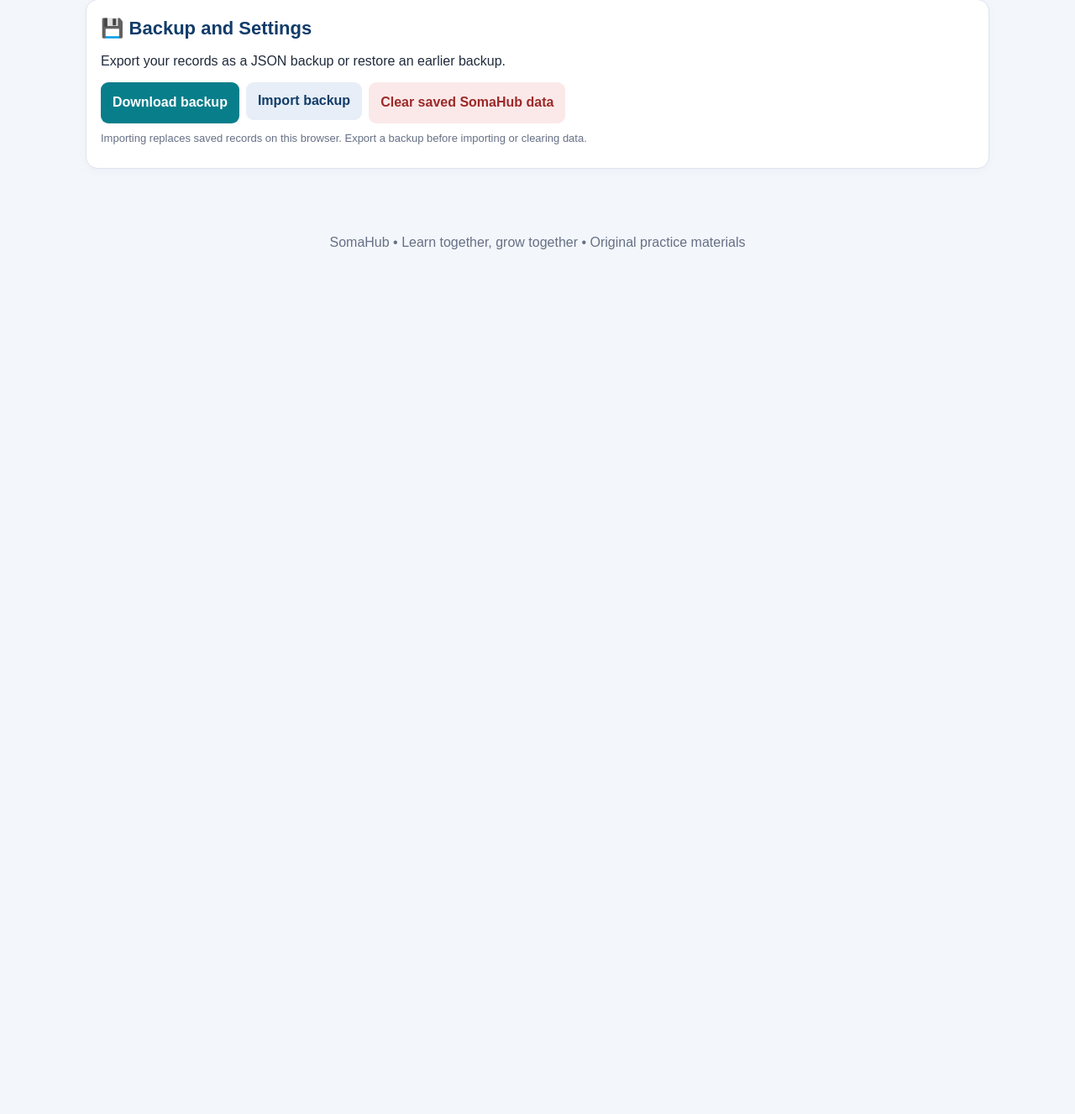
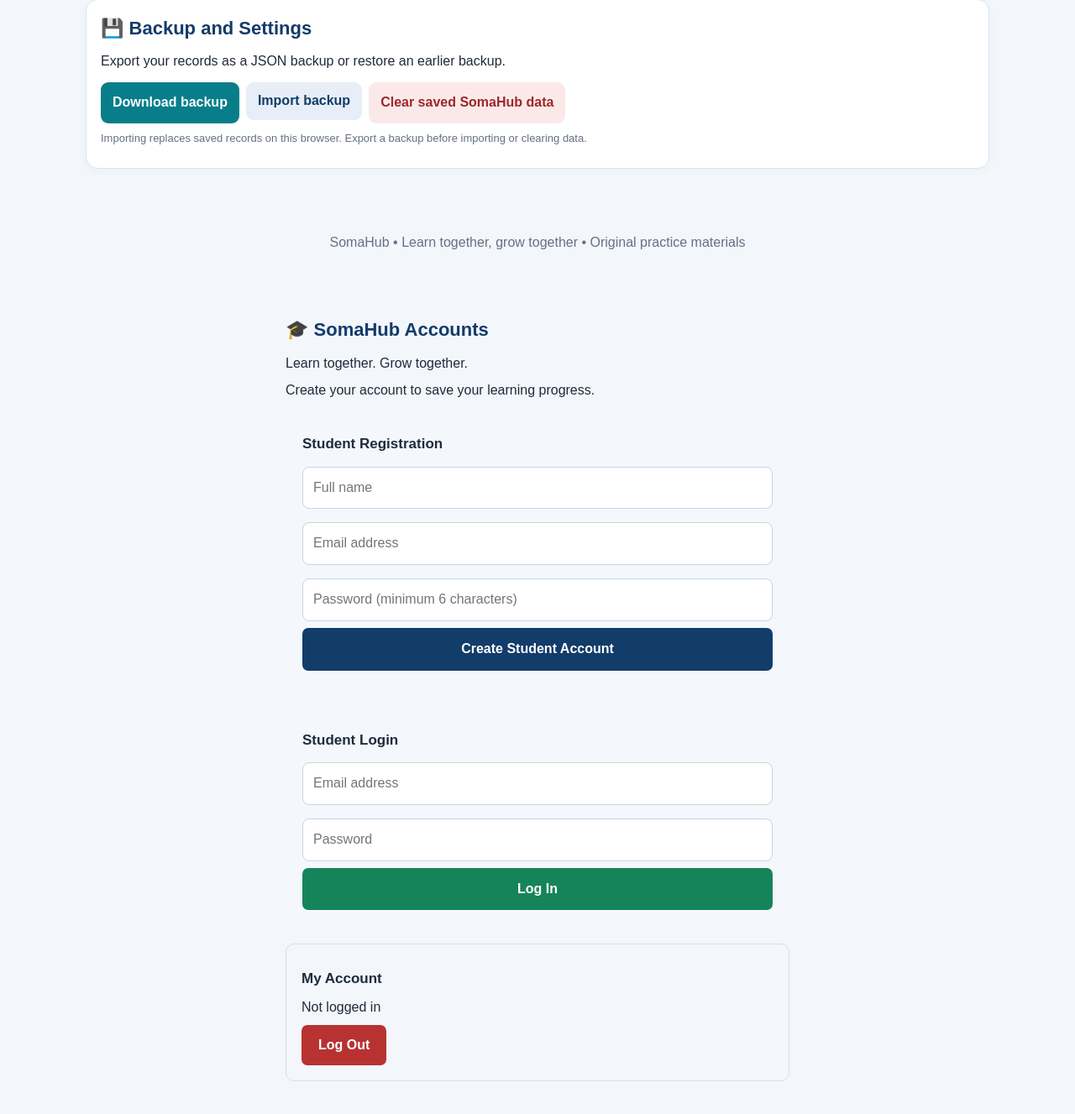
Before and after one commit to davidnyagaka/Somahub, a plain HTML site: page index.html in a window 1280 px wide. Shown: the part 5183-6510 px from the top of the page at 84% size. Before the commit the page ends 5504 px from the top, so only its background shows below. Drawn offline with nearby package versions, Linux system fonts and the light colour scheme.

Commit message:
Add account registration and login sections

```diff
--- a/index.html
+++ b/index.html
@@ -903,5 +903,162 @@
 </script>
 <!-- END SOMAHUB REVISION CENTRE -->
 
+<!-- ==================================
+     SOMAHUB ACCOUNT SYSTEM
+=================================== -->
+
+<section id="accountSection" style="
+  max-width:650px;
+  margin:30px auto;
+  padding:25px;
+  font-family:Arial,sans-serif;
+">
+
+  <h2>🎓 SomaHub Accounts</h2>
+  <p>Learn together. Grow together.</p>
+  <p>Create your account to save your learning progress.</p>
+
+  <!-- REGISTRATION -->
+  <div style="
+    background:#f4f8fc;
+    padding:20px;
+    border-radius:12px;
+    margin-bottom:20px;
+  ">
+
+    <h3>Student Registration</h3>
+
+    <form id="signupForm">
+
+      <input
+        id="signupName"
+        type="text"
+        placeholder="Full name"
+        autocomplete="name"
+        required
+        style="width:100%;padding:12px;margin:8px 0;box-sizing:border-box;"
+      >
+
+      <input
+        id="signupEmail"
+        type="email"
+        placeholder="Email address"
+        autocomplete="email"
+        required
+        style="width:100%;padding:12px;margin:8px 0;box-sizing:border-box;"
+      >
+
+      <input
+        id="signupPassword"
+        type="password"
+        placeholder="Password (minimum 6 characters)"
+        minlength="6"
+        autocomplete="new-password"
+        required
+        style="width:100%;padding:12px;margin:8px 0;box-sizing:border-box;"
+      >
+
+      <button type="submit" style="
+        background:#123c69;
+        color:white;
+        border:0;
+        padding:13px;
+        width:100%;
+        border-radius:7px;
+        cursor:pointer;
+      ">
+        Create Student Account
+      </button>
+
+    </form>
+  </div>
+
+  <!-- LOGIN -->
+  <div style="
+    background:#f4f8fc;
+    padding:20px;
+    border-radius:12px;
+    margin-bottom:20px;
+  ">
+
+    <h3>Student Login</h3>
+
+    <form id="loginForm">
+
+      <input
+        id="loginEmail"
+        type="email"
+        placeholder="Email address"
+        autocomplete="email"
+        required
+        style="width:100%;padding:12px;margin:8px 0;box-sizing:border-box;"
+      >
+
+      <input
+        id="loginPassword"
+        type="password"
+        placeholder="Password"
+        autocomplete="current-password"
+        required
+        style="width:100%;padding:12px;margin:8px 0;box-sizing:border-box;"
+      >
+
+      <button type="submit" style="
+        background:#16845b;
+        color:white;
+        border:0;
+        padding:13px;
+        width:100%;
+        border-radius:7px;
+        cursor:pointer;
+      ">
+        Log In
+      </button>
+
+    </form>
+  </div>
+
+  <!-- ACCOUNT STATUS -->
+  <div style="
+    padding:18px;
+    border:1px solid #ddd;
+    border-radius:10px;
+  ">
+
+    <h3>My Account</h3>
+
+    <p id="userDisplay">Not logged in</p>
+
+    <button
+      id="logoutButton"
+      type="button"
+      style="
+        background:#b83232;
+        color:white;
+        border:0;
+        padding:12px 20px;
+        border-radius:7px;
+        cursor:pointer;
+      "
+    >
+      Log Out
+    </button>
+
+  </div>
+
+  <p id="authMessage" role="status" aria-live="polite"></p>
+
+</section>
+
+<!-- ==================================
+     SUPABASE CONNECTION
+=================================== -->
+
+<script src="https://cdn.jsdelivr.net/npm/@supabase/supabase-js@2"></script>
+
+<script src="supabase-config.js"></script>
+
+<script src="auth.js"></script>
+
 </body>
 </html>
```
